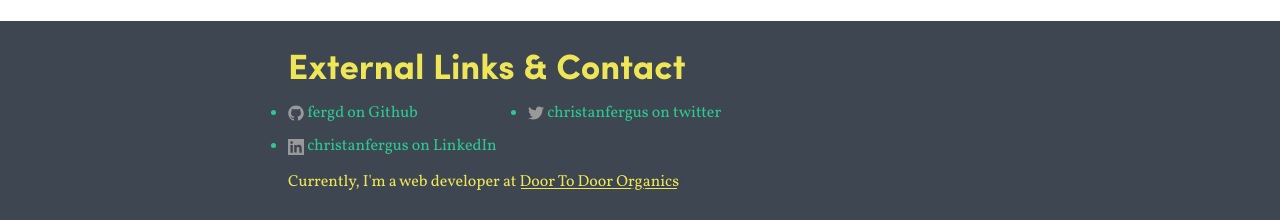
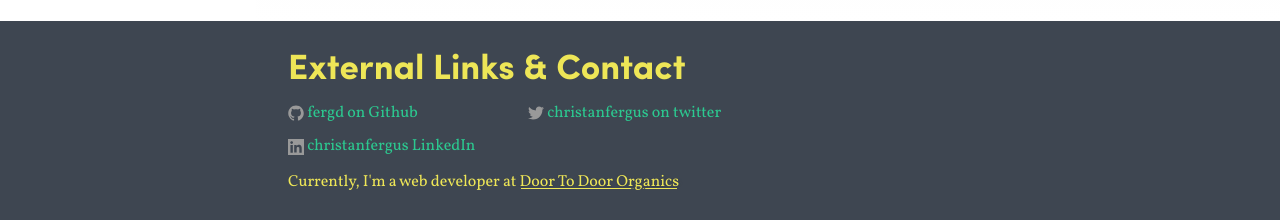
Before and after one commit to fergd/fergdblog, a Jekyll site: the page built from index.html, in a window 1280 px wide. Shown: the part 1646-1866 px from the top of the page. Built offline with Jekyll 4.4.1, drawn with Linux system fonts in a browser that asks for light colours; nearby versions of some CDN libraries.

Commit message:
fixed disc displaying in footer

```diff
--- a/_includes/footer.html
+++ b/_includes/footer.html
@@ -42,7 +42,7 @@
 							c2.6-0.3,5.2-0.1,7.6,0.8c3,1.1,4.8,3.3,5.8,6.3c0.5,1.6,0.9,3.2,1,4.9c0.1,2.1,0.2,4.2,0.2,6.3C61.8,49.9,61.8,55.3,61.8,60.8z"/>
 						</svg>
 					</span>
-					<span class="username">{{ site.linkedin_username }} on LinkedIn</span>
+					<span class="username">{{ site.linkedin_username }} LinkedIn</span>
 				</a>
 			</li>
 			{% comment %}
--- a/_sass/templates/_footer_template.scss
+++ b/_sass/templates/_footer_template.scss
@@ -27,6 +27,7 @@ footer.website-footer{
 				margin-bottom: $ms-0;
 				color: $green;
 				float: left;
+				list-style: none;
 
 				&:nth-of-type(odd){
 					clear: left;
```
